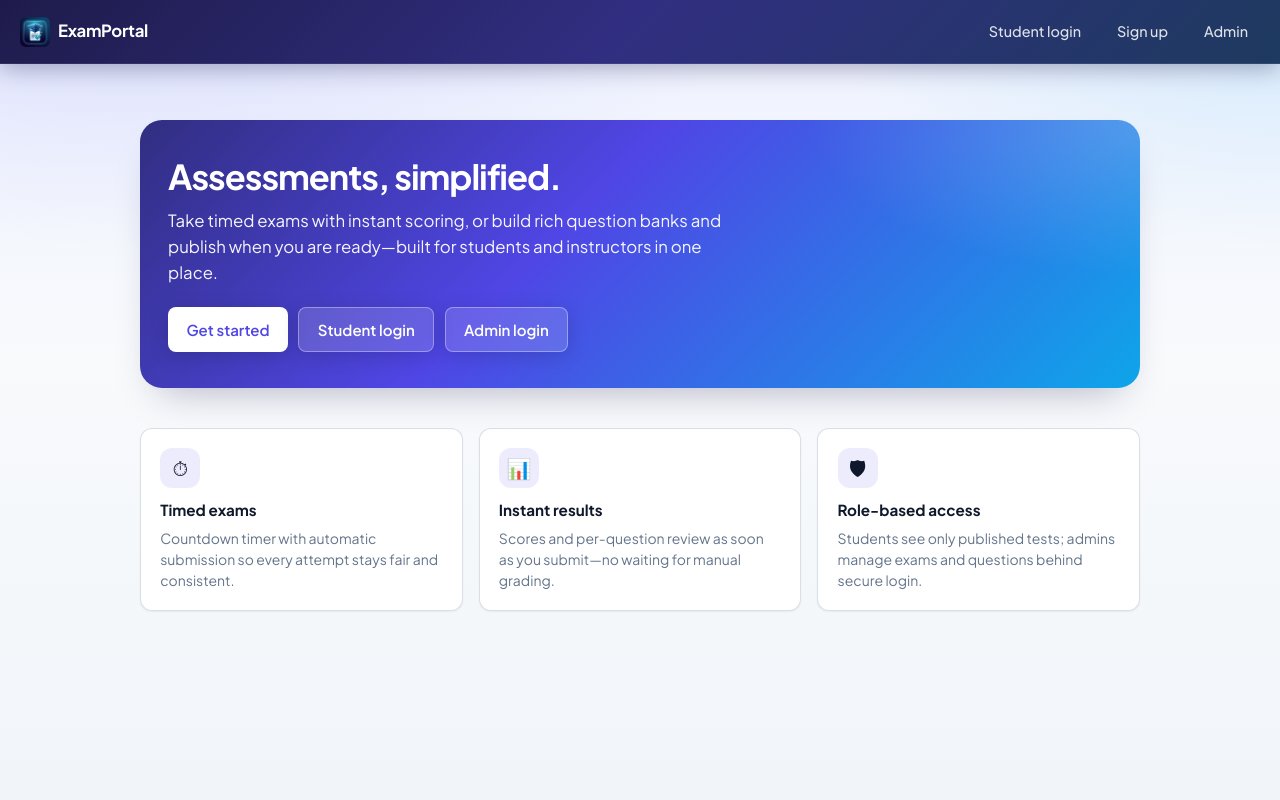
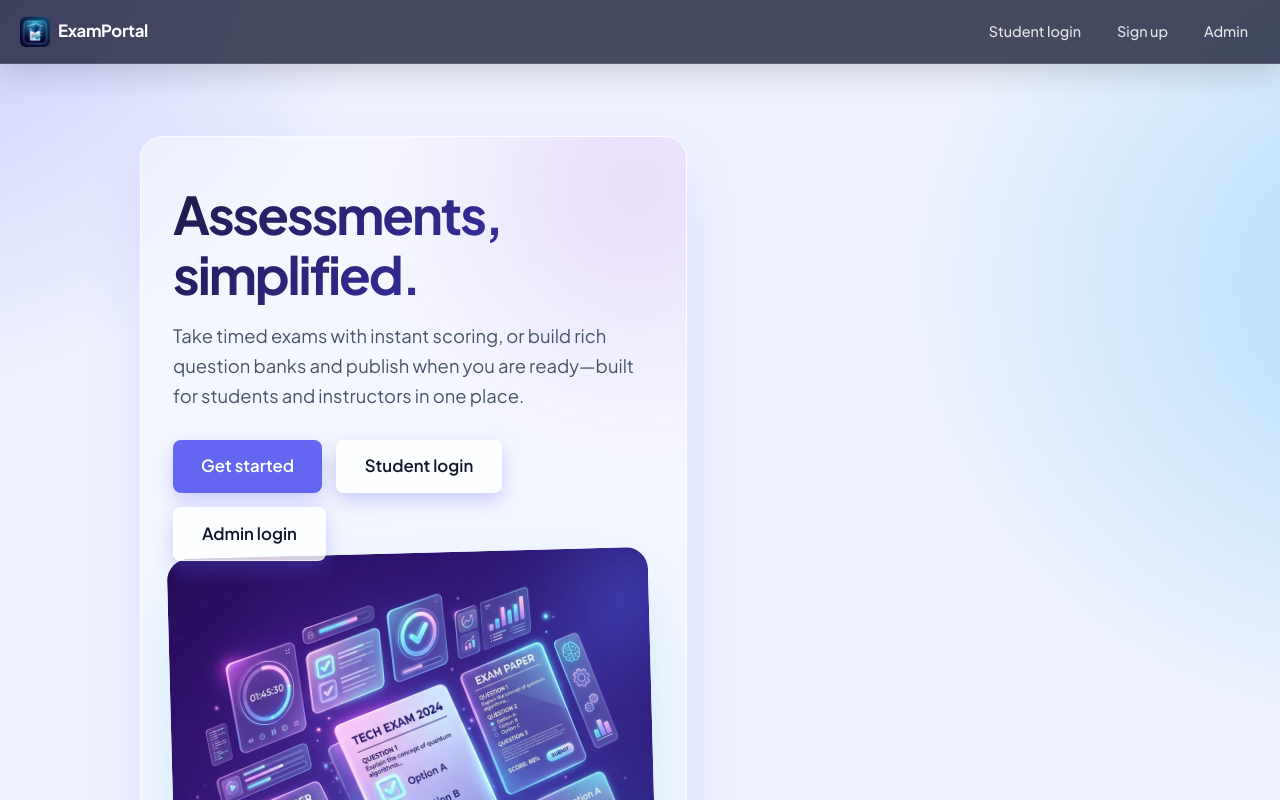
Before and after one commit to Souvikh07/Online-Examination-System, a React (Vite) app in the folder frontend/: page / in a window 1280 px wide. Shown: the top 800 px of the page. Built offline with nearby package versions, Linux system fonts and the light colour scheme; no server answers.

Commit message:
Premium UI redesign: Glassmorphism and new hero illustration

```diff
--- a/frontend/src/index.css
+++ b/frontend/src/index.css
@@ -1,17 +1,19 @@
 :root {
   --font-sans: 'Plus Jakarta Sans', system-ui, -apple-system, sans-serif;
-  --color-bg: #f4f4ff;
-  --color-bg-accent: radial-gradient(1200px 600px at 10% -10%, rgba(99, 102, 241, 0.18), transparent 55%),
-    radial-gradient(900px 500px at 100% 0%, rgba(14, 165, 233, 0.12), transparent 50%),
-    linear-gradient(180deg, #eef2ff 0%, #f8fafc 45%, #f1f5f9 100%);
-  --color-surface: #ffffff;
-  --color-surface-elevated: rgba(255, 255, 255, 0.92);
-  --color-border: rgba(148, 163, 184, 0.35);
-  --color-border-strong: rgba(100, 116, 139, 0.45);
+  --color-bg: #eef2ff;
+  --color-bg-accent:
+    radial-gradient(900px 900px at -10% -10%, rgba(99, 102, 241, 0.35), transparent 60%),
+    radial-gradient(1000px 900px at 110% 20%, rgba(14, 165, 233, 0.28), transparent 50%),
+    radial-gradient(1200px 800px at 45% 115%, rgba(217, 70, 239, 0.22), transparent 65%);
+  --color-surface: rgba(255, 255, 255, 0.65);
+  --color-surface-elevated: rgba(255, 255, 255, 0.85);
+  --glass-border: rgba(255, 255, 255, 0.6);
+  --color-border: rgba(148, 163, 184, 0.25);
+  --color-border-strong: rgba(100, 116, 139, 0.35);
   --color-text: #0f172a;
-  --color-text-muted: #64748b;
-  --color-primary: #4f46e5;
-  --color-primary-hover: #4338ca;
+  --color-text-muted: #475569;
+  --color-primary: #6366f1;
+  --color-primary-hover: #4f46e5;
   --color-primary-soft: rgba(79, 70, 229, 0.1);
   --color-success: #059669;
   --color-danger: #dc2626;
@@ -117,11 +119,13 @@ textarea:focus-visible {
 
 .card {
   background: var(--color-surface);
+  backdrop-filter: blur(16px);
+  -webkit-backdrop-filter: blur(16px);
   border-radius: var(--radius-lg);
-  padding: 1.35rem 1.5rem;
-  border: 1px solid var(--color-border);
-  box-shadow: var(--shadow-md);
-  margin-bottom: 1rem;
+  padding: 1.5rem 1.75rem;
+  border: 1px solid var(--glass-border);
+  box-shadow: 0 8px 32px rgba(31, 38, 135, 0.07);
+  margin-bottom: 1.25rem;
 }
 
 .card--interactive {
@@ -283,10 +287,12 @@ textarea:focus-visible {
   justify-content: space-between;
   flex-wrap: wrap;
   gap: 0.75rem;
-  background: linear-gradient(135deg, #1e1b4b 0%, #312e81 48%, #1e3a5f 100%);
+  background: rgba(14, 18, 43, 0.75);
+  backdrop-filter: blur(20px);
+  -webkit-backdrop-filter: blur(20px);
   color: #f8fafc;
-  border-bottom: 1px solid rgba(255, 255, 255, 0.08);
-  box-shadow: 0 4px 24px rgba(30, 27, 75, 0.35);
+  border-bottom: 1px solid rgba(255, 255, 255, 0.12);
+  box-shadow: 0 8px 32px rgba(0, 0, 0, 0.15);
 }
 
 .nav-brand {
@@ -562,79 +568,110 @@ textarea:focus-visible {
 }
 
 .hero {
-  padding: 2rem 0 1rem;
+  padding: 3rem 0 2rem;
+  display: grid;
+  gap: 3rem;
+  align-items: center;
+}
+
+@media (min-width: 860px) {
+  .hero {
+    grid-template-columns: 1.15fr 0.85fr;
+  }
 }
 
 .hero__inner {
   position: relative;
   overflow: hidden;
   border-radius: var(--radius-xl);
-  padding: 2.25rem 1.75rem;
-  background: linear-gradient(135deg, #312e81 0%, #4f46e5 42%, #0ea5e9 100%);
-  color: #fff;
-  box-shadow: var(--shadow-lg);
+  padding: 3rem 2rem;
+  background: rgba(255, 255, 255, 0.4);
+  backdrop-filter: blur(24px);
+  -webkit-backdrop-filter: blur(24px);
+  border: 1px solid var(--glass-border);
+  color: var(--color-text);
+  box-shadow: 0 24px 64px -12px rgba(99, 102, 241, 0.2);
 }
 
-.hero__inner::after {
+.hero__inner::before {
   content: '';
   position: absolute;
-  inset: 0;
-  background: radial-gradient(600px 280px at 100% 0%, rgba(255, 255, 255, 0.2), transparent 55%);
+  top: -200px;
+  right: -200px;
+  width: 500px;
+  height: 500px;
+  background: radial-gradient(circle, rgba(147, 51, 234, 0.15) 0%, transparent 70%);
+  filter: blur(40px);
   pointer-events: none;
 }
 
 .hero__content {
   position: relative;
   z-index: 1;
-  max-width: 36rem;
+  max-width: 40rem;
+}
+
+.hero__image-wrapper {
+  position: relative;
+  width: 100%;
+  aspect-ratio: 1;
+  border-radius: var(--radius-xl);
+  overflow: hidden;
+  box-shadow: 0 32px 80px -16px rgba(14, 165, 233, 0.25);
+  transform: rotate(-1.5deg) translateY(-8px);
+  transition: transform 0.4s cubic-bezier(0.175, 0.885, 0.32, 1.275);
+}
+
+.hero__image-wrapper:hover {
+  transform: rotate(1.5deg) translateY(-16px);
+}
+
+.hero__image-wrapper img {
+  width: 100%;
+  height: 100%;
+  object-fit: cover;
 }
 
 .hero h1 {
-  margin: 0 0 0.65rem;
-  font-size: clamp(1.65rem, 4vw, 2.15rem);
+  margin: 0 0 1rem;
+  font-size: clamp(2rem, 5vw, 3.25rem);
   font-weight: 800;
-  letter-spacing: -0.03em;
-  line-height: 1.2;
+  letter-spacing: -0.04em;
+  line-height: 1.15;
+  background: linear-gradient(135deg, #1e1b4b 0%, #4338ca 100%);
+  -webkit-background-clip: text;
+  -webkit-text-fill-color: transparent;
 }
 
 .hero p {
-  margin: 0 0 1.35rem;
-  font-size: 1.05rem;
-  line-height: 1.55;
-  opacity: 0.95;
+  margin: 0 0 1.75rem;
+  font-size: 1.15rem;
+  line-height: 1.65;
+  color: var(--color-text-muted);
 }
 
 .hero-actions {
   display: flex;
   flex-wrap: wrap;
-  gap: 0.65rem;
+  gap: 0.85rem;
 }
 
 .hero .btn {
-  background: #fff;
-  color: var(--color-primary);
-  box-shadow: 0 4px 20px rgba(0, 0, 0, 0.15);
-}
-
-.hero .btn:hover:not(:disabled) {
-  background: #f8fafc;
-  filter: none;
+  padding: 0.8rem 1.75rem;
+  font-size: 1.05rem;
+  box-shadow: 0 8px 20px rgba(99, 102, 241, 0.3);
 }
 
 .hero .btn.secondary {
-  background: rgba(255, 255, 255, 0.15);
-  color: #fff;
-  border: 1px solid rgba(255, 255, 255, 0.35);
-}
-
-.hero .btn.secondary:hover:not(:disabled) {
-  background: rgba(255, 255, 255, 0.25);
+  background: rgba(255, 255, 255, 0.8);
+  color: var(--color-text);
+  border: 1px solid var(--glass-border);
 }
 
 .feature-grid {
   display: grid;
-  gap: 1rem;
-  margin-top: 1.5rem;
+  gap: 1.25rem;
+  margin-top: 3rem;
 }
 
 @media (min-width: 720px) {
@@ -644,11 +681,19 @@ textarea:focus-visible {
 }
 
 .feature-card {
-  padding: 1.15rem 1.2rem;
-  border-radius: var(--radius-md);
+  padding: 1.5rem 1.6rem;
+  border-radius: var(--radius-lg);
   background: var(--color-surface);
-  border: 1px solid var(--color-border);
-  box-shadow: var(--shadow-sm);
+  backdrop-filter: blur(16px);
+  -webkit-backdrop-filter: blur(16px);
+  border: 1px solid var(--glass-border);
+  box-shadow: 0 12px 32px -12px rgba(30, 27, 75, 0.12);
+  transition: transform 0.2s ease, box-shadow 0.2s ease;
+}
+
+.feature-card:hover {
+  transform: translateY(-4px);
+  box-shadow: 0 20px 40px -12px rgba(30, 27, 75, 0.2);
 }
 
 .feature-card h3 {
--- a/frontend/src/pages/Home.jsx
+++ b/frontend/src/pages/Home.jsx
@@ -22,6 +22,9 @@ export default function Home() {
                 Admin login
               </Link>
             </div>
+          </div>
+          <div className="hero__image-wrapper">
+            <img src="/hero.png" alt="Futuristic Examination Platform" />
           </div>
         </div>
       </section>
```
Also changed, not shown: frontend/public/hero.png (added).
